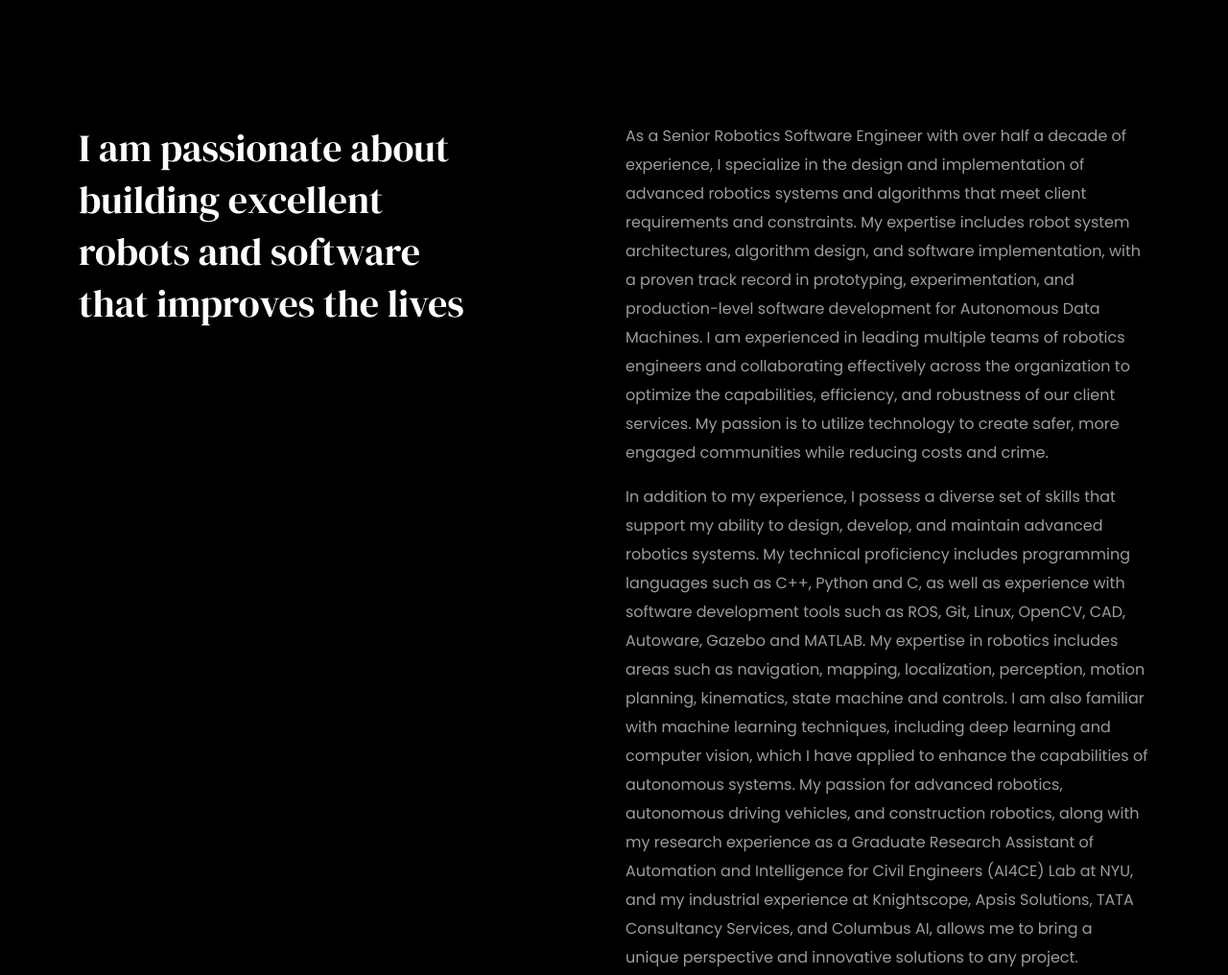
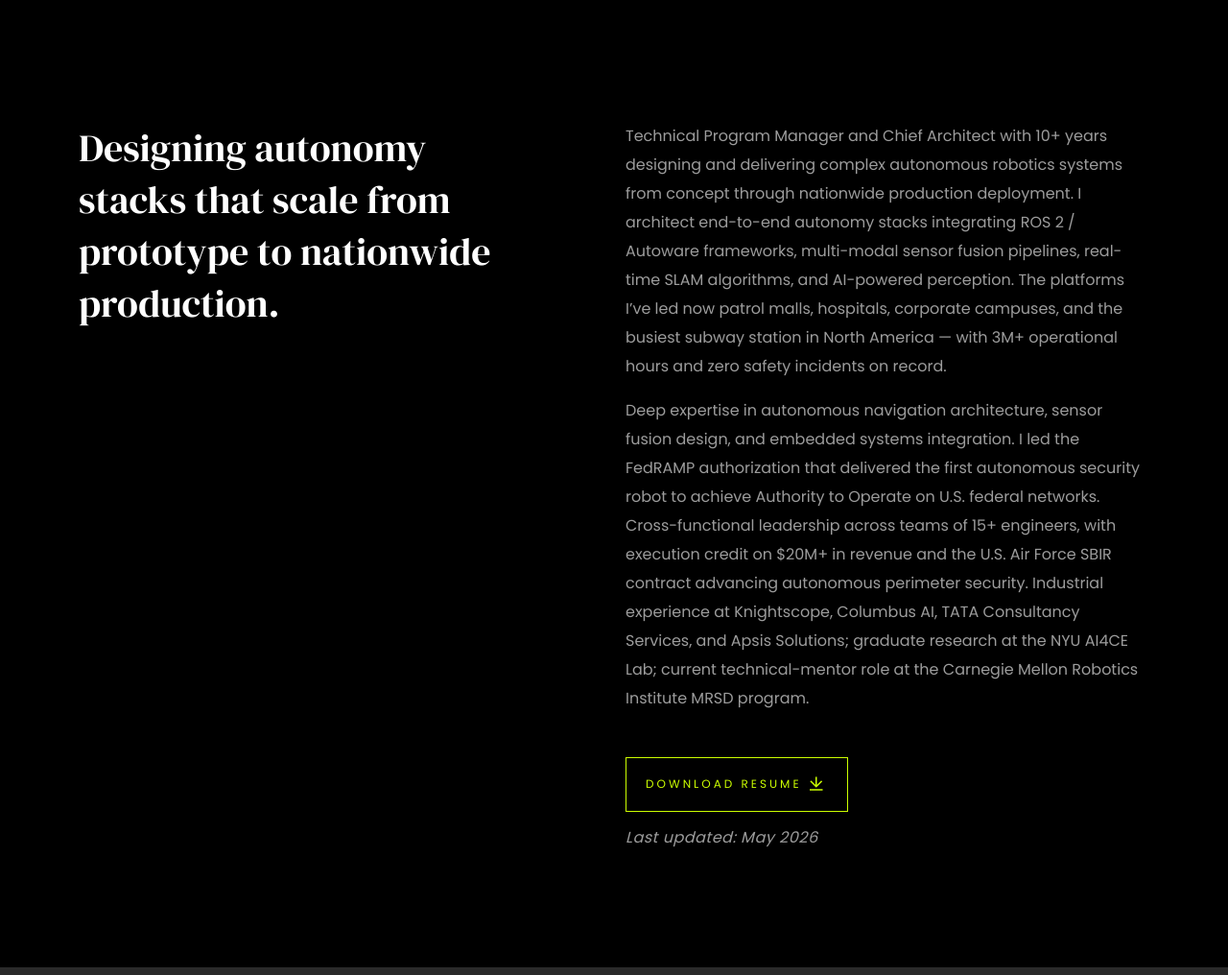
Before and after one commit to supreethk6/skk-portfolio-dark-theme, a website: page index.html in a window 1280 px wide. Shown: the part 1360-2376 px from the top of the page at 96% size. Drawn offline with nearby package versions, Linux system fonts and the light colour scheme.

Commit message:
fix(resume): rewrite resume section for TPM and Chief Architect (#12)
Closes the senior-robotics-engineer-era copy in the about/resume section. New h2 leads with the architecture mandate; two new paragraphs mirror the resume professional summary: 10+ years TPM and Chief Architect, ROS 2 / Autoware / SLAM / AI perception, named deployment scale, 3M+ hours, zero incidents, FedRAMP first, $20M+ revenue, USAF SBIR, NYU AI4CE graduate research, current CMU MRSD mentor role. One regression test pins the new framing and locks out the old copy.

```diff
--- a/index.html
+++ b/index.html
@@ -106,11 +106,11 @@
       <div class="container">
           <div class="row">
               <div class="col-12 col-sm-12  col-md-6  col-lg-6  col-xl-6  col-xxl-6">
-                <h2>I am passionate about building excellent robots and software that improves the lives </h2>
+                <h2>Designing autonomy stacks that scale from prototype to nationwide production.</h2>
               </div>
               <div class="col-12 col-sm-12  col-md-6  col-lg-6  col-xl-6  col-xxl-6">
-                <p>As a Senior Robotics Software Engineer with over half a decade of experience, I specialize in the design and implementation of advanced robotics systems and algorithms that meet client requirements and constraints. My expertise includes robot system architectures, algorithm design, and software implementation, with a proven track record in prototyping, experimentation, and production-level software development for Autonomous Data Machines. I am experienced in leading multiple teams of robotics engineers and collaborating effectively across the organization to optimize the capabilities, efficiency, and robustness of our client services. My passion is to utilize technology to create safer, more engaged communities while reducing costs and crime. </p>
-                <p>In addition to my experience, I possess a diverse set of skills that support my ability to design, develop, and maintain advanced robotics systems. My technical proficiency includes programming languages such as C++, Python and C, as well as experience with software development tools such as ROS, Git, Linux, OpenCV, CAD, Autoware, Gazebo and MATLAB. My expertise in robotics includes areas such as navigation, mapping, localization, perception, motion planning, kinematics, state machine and controls. I am also familiar with machine learning techniques, including deep learning and computer vision, which I have applied to enhance the capabilities of autonomous systems. My passion for advanced robotics, autonomous driving vehicles, and construction robotics, along with my research experience as a Graduate Research Assistant of Automation and Intelligence for Civil Engineers (AI4CE) Lab at NYU, and my industrial experience at Knightscope, Apsis Solutions, TATA Consultancy Services, and Columbus AI, allows me to bring a unique perspective and innovative solutions to any project. </p>
+                <p>Technical Program Manager and Chief Architect with 10+ years designing and delivering complex autonomous robotics systems from concept through nationwide production deployment. I architect end-to-end autonomy stacks integrating ROS&nbsp;2 / Autoware frameworks, multi-modal sensor fusion pipelines, real-time SLAM algorithms, and AI-powered perception. The platforms I&rsquo;ve led now patrol malls, hospitals, corporate campuses, and the busiest subway station in North America &mdash; with 3M+ operational hours and zero safety incidents on record.</p>
+                <p>Deep expertise in autonomous navigation architecture, sensor fusion design, and embedded systems integration. I led the FedRAMP authorization that delivered the first autonomous security robot to achieve Authority to Operate on U.S. federal networks. Cross-functional leadership across teams of 15+ engineers, with execution credit on $20M+ in revenue and the U.S. Air Force SBIR contract advancing autonomous perimeter security. Industrial experience at Knightscope, Columbus AI, TATA Consultancy Services, and Apsis Solutions; graduate research at the NYU AI4CE Lab; current technical-mentor role at the Carnegie Mellon Robotics Institute MRSD program.</p>
                 <a href="assets/SKK_TPM_Chief_Architect_Resume.pdf" class="ds-download-button" download aria-label="Download SKK resume as PDF">
                   Download Resume <i class="ri-download-line" aria-hidden="true"></i>
                 </a>
```
Also changed, not shown: tests/e2e/homepage.spec.js (+10 -0 lines).
